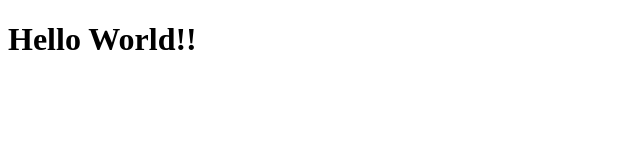
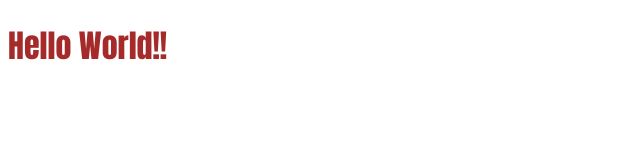
Before and after one commit to DavidPayan8/Pruebas, a plain HTML site: page index.html in a window 1280 px wide. Shown: the whole page, without its empty margins (0-640 px from the left). Drawn offline with Linux system fonts and the light colour scheme.

Commit message:
Add style sheet.

```diff
--- /dev/null
+++ b/css/style.css
@@ -0,0 +1,4 @@
+h1{
+    color:brown;
+    font-family: Impact, Haettenschweiler, 'Arial Narrow Bold', sans-serif;
+}
--- a/index.html
+++ b/index.html
@@ -3,6 +3,7 @@
 <head>
     <meta charset="UTF-8">
     <meta name="viewport" content="width=device-width, initial-scale=1.0">
+    <link rel="stylesheet" href="css/style.css">
     <title>Pruebas1</title>
 </head>
 <body>
```
